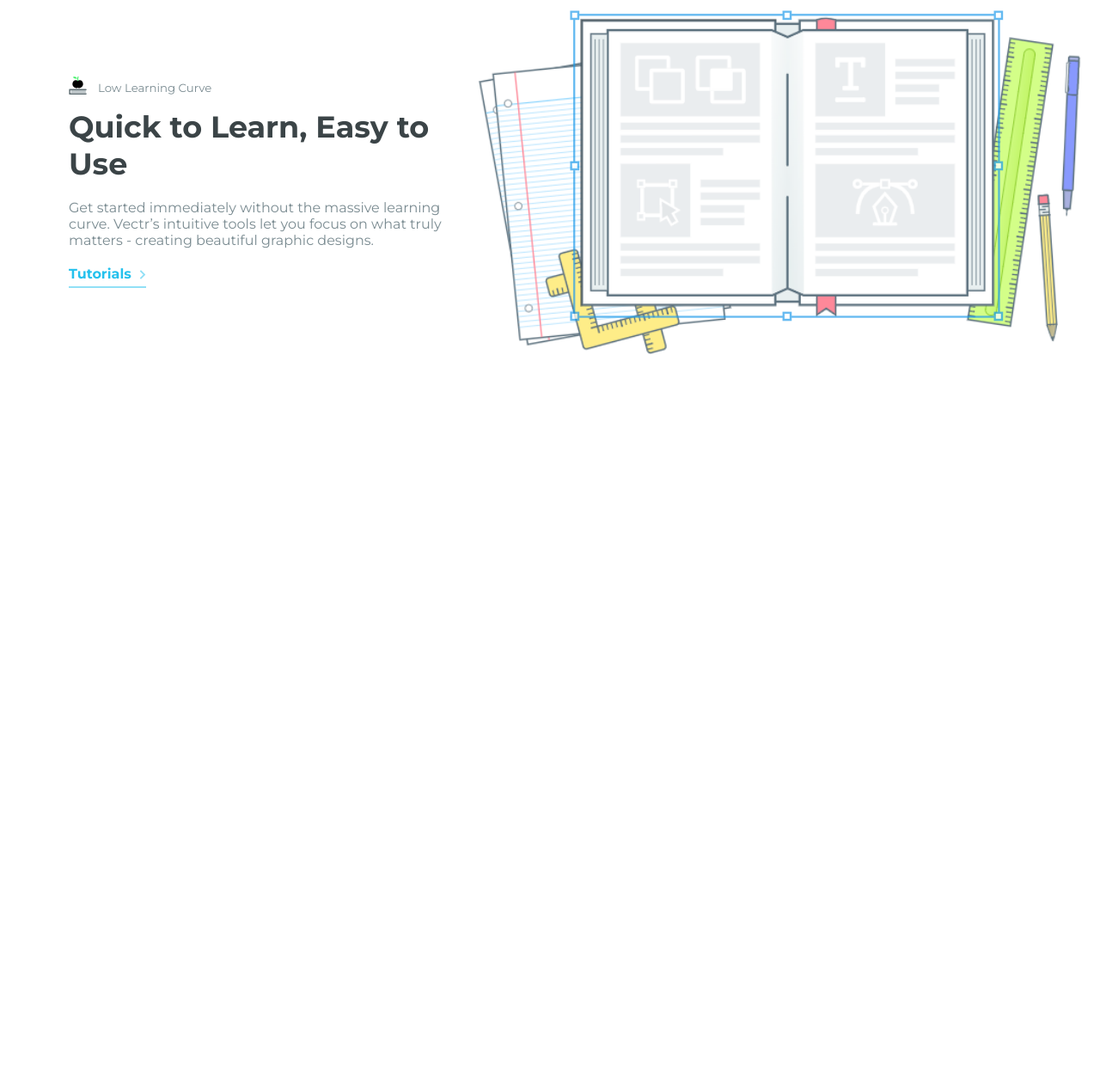
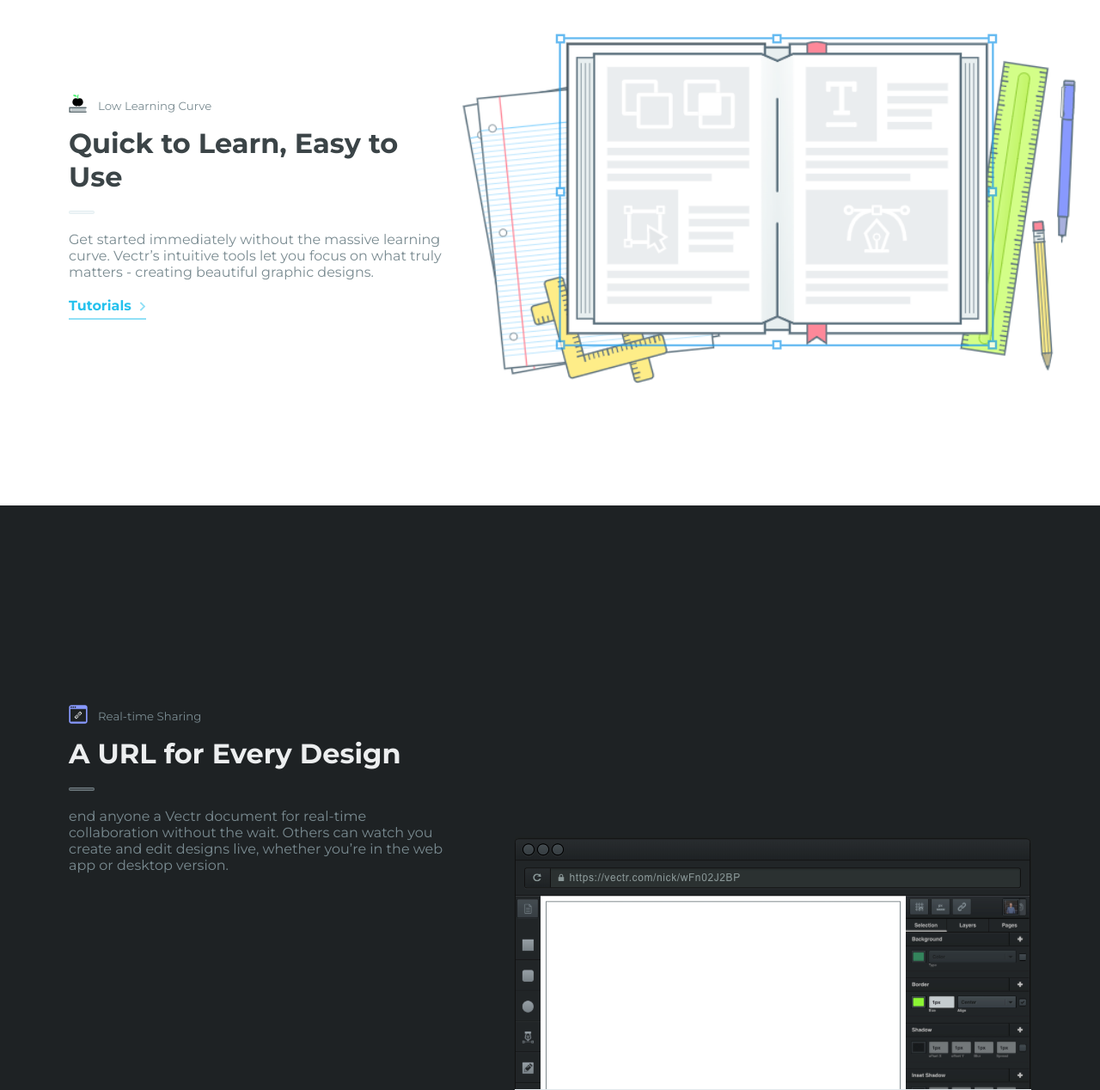
Before and after one commit to danilocampagnolo/html-css-vectr, a plain HTML site: page index.html in a window 1280 px wide. Shown: the part 1074-2342 px from the top of the page at 86% size. Before the commit the page ends 1585 px from the top, so only its background shows below. Drawn offline with Linux system fonts and the light colour scheme.

Commit message:
section url

```diff
--- a/css/style.css
+++ b/css/style.css
@@ -19,7 +19,7 @@ h1 {
   font-size: 40px;
 }
 h2 {
-  font-size: 35px;
+  font-size: 32px;
   color: #3b4447;
 }
 p {
@@ -38,6 +38,61 @@ p {
   text-align: right;
 }
 
+.btn {
+
+}
+
+.container {
+  display: flex;
+  height: 100%;
+}
+.box_left {
+  display: flex;
+  flex-direction: column;
+  justify-content: center;
+  width: 41%;
+  padding-left: 80px;
+}
+.box_left h5 {
+  margin-bottom: 15px;
+  color: #7a8b91;
+  font-weight: normal;
+}
+.box_left h5:before {
+  content: '';
+  display: inline-block;
+  width: 22px;
+  height: 22px;
+  margin-right: 12px;
+  background-size: cover;
+  background-position: center;
+  vertical-align: sub;
+}
+.box_left h2,
+.box_left p {
+  margin-bottom: 20px;
+}
+
+
+
+.box_right {
+  display: flex;
+  flex-direction: column;
+  justify-content: center;
+  width: 59%;
+  padding-right: 15px;
+}
+
+.line {
+  width: 30px;
+  height: 4px;
+  background-color: rgba(200,220,226,0.25);
+  border: 1px solid #c8dce2;
+  border-color: rgba(200,220,226,0.3);
+  border-radius: 2px;
+  margin-bottom: 20px;
+}
+
 .link {
   display: inline-block;
   width: 90px;
@@ -51,6 +106,7 @@ p {
   margin-left: 5px;
   color: rgba(36,193,237,0.5);
 }
+
 
 /* ============= HEADER ============== */
 header {
@@ -68,6 +124,7 @@ header .wrapper_70 {
   height: 80px;
   background-color: rgba(35,36,36,0.97);
   border-bottom: 1px solid rgba(66,77,81,0.25);
+  z-index: 3;
 }
 
 .logo {
@@ -122,41 +179,42 @@ header .wrapper_70 {
 }
 
 /* QUICK */
-.quick {
-  display: flex;
-  margin: 190px 10px 90px 80px;
-}
-.quick .box_left {
-  display: flex;
-  flex-direction: column;
-  justify-content: center;
-  width: 39%;
-}
-.quick .box_left h5 {
-  margin-bottom: 15px;
-  color: #7a8b91;
-  font-weight: normal;
-}
-.box_left h5:before {
-  content: '';
-  display: inline-block;
-  width: 22px;
-  height: 22px;
-  margin-right: 12px;
-  background-image: url(../img/icolearn.svg);
-  background-size: cover;
-  background-position: center;
-  vertical-align: sub;
-}
-.quick .box_left h2,
- .quick .box_left p {
-  margin-bottom: 20px;
+#quick {
+  position: relative;
+  height: 775px;
 }
 
+#quick .container {
+  position: absolute;
+  top: 40px;
+}
 
-.quick .box_right {
-  width: 61%;
+#quick .box_left h5:before {
+  background-image: url(../img/icolearn.svg);
 }
-.box_right img {
+#quick .box_right img {
   width: 100%;
 }
+
+/* URL */
+#url {
+  height: 680px;
+  background-color: rgb(30,34,36);
+}
+
+#url .box_left h2 {
+  color: rgb(236,238,239);
+}
+#url .box_left h5:before {
+  background-image: url(../img/icorealtime.svg);
+}
+
+#url .box_right {
+  position: relative;
+  overflow: hidden;
+}
+#url .box_right img {
+  position: absolute;
+  bottom: 0px;
+  right: 80px;
+}
--- a/index.html
+++ b/index.html
@@ -95,10 +95,12 @@
       <!-- /logos -->
 
       <!-- quick -->
-      <section class="quick">
+      <section id="quick">
+        <div class="container">
           <div class="box_left">
             <h5>Low Learning Curve</h5>
             <h2>Quick to Learn, Easy to Use</h2>
+            <div class="line"></div>
             <p>Get started immediately without the massive learning curve.
             Vectr’s intuitive tools let you focus on what truly matters - creating beautiful graphic designs.</p>
             <a class="link" href="#"> Tutorials <i class="fas fa-chevron-right"></i> </a>
@@ -106,8 +108,25 @@
           <div class="box_right">
             <img src="img/learn.png" alt="">
           </div>
+        </div>
       </section>
       <!-- /quick -->
+
+      <!-- url -->
+      <section id="url">
+        <div class="container">
+          <div class="box_left">
+            <h5>Real-time Sharing</h5>
+            <h2>A URL for Every Design</h2>
+            <div class="line"></div>
+            <p>end anyone a Vectr document for real-time collaboration without the wait. Others can watch you create and edit designs live, whether you’re in the web app or desktop version.</p>
+          </div>
+          <div class="box_right">
+            <img src="img/design.png" alt="">
+          </div>
+        </div>
+      </section>
+      <!-- /url -->
     </main>
     <!-- /main -->
 
```
Also changed, not shown: 1 other file. Lines whose indentation alone changed are shown as unchanged.
